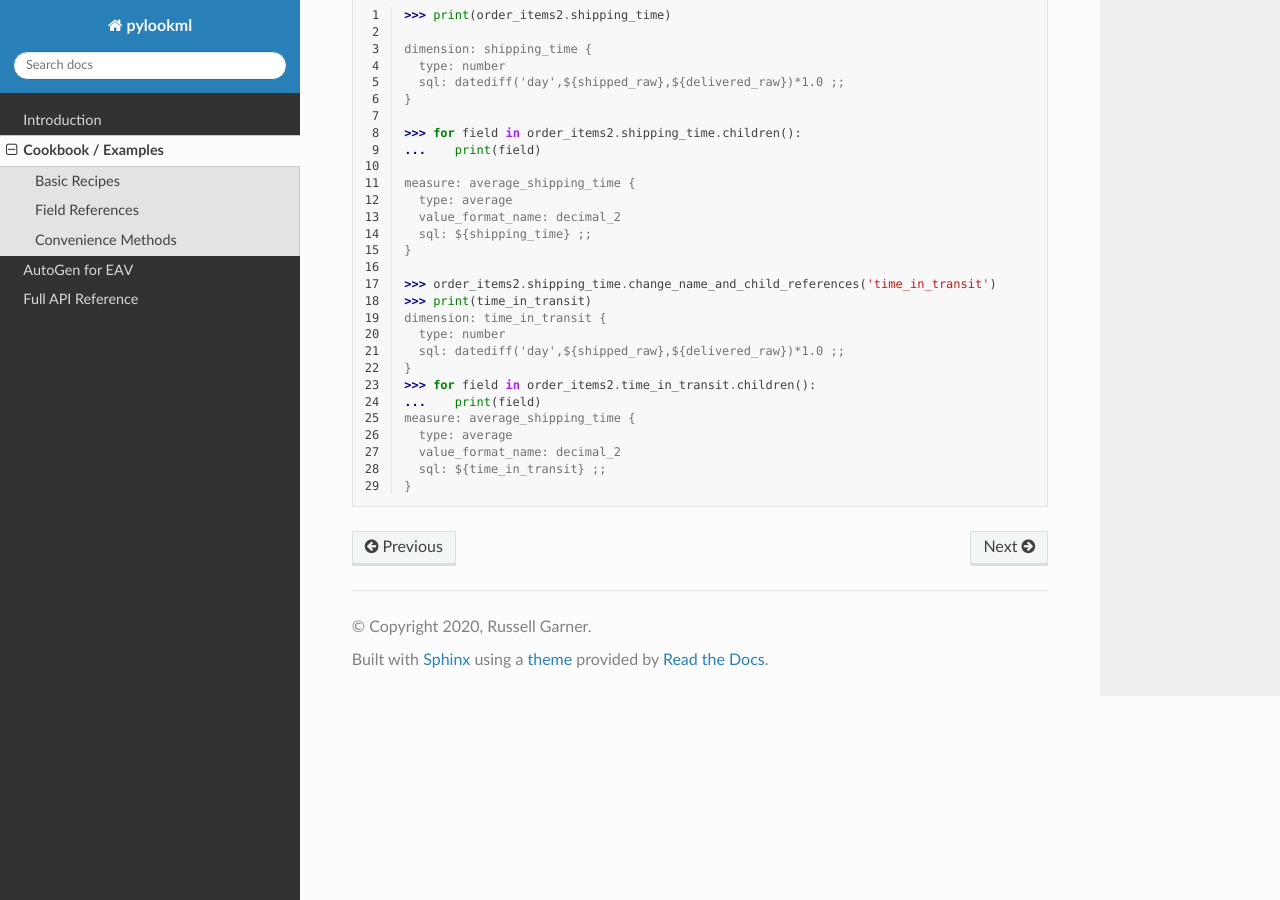
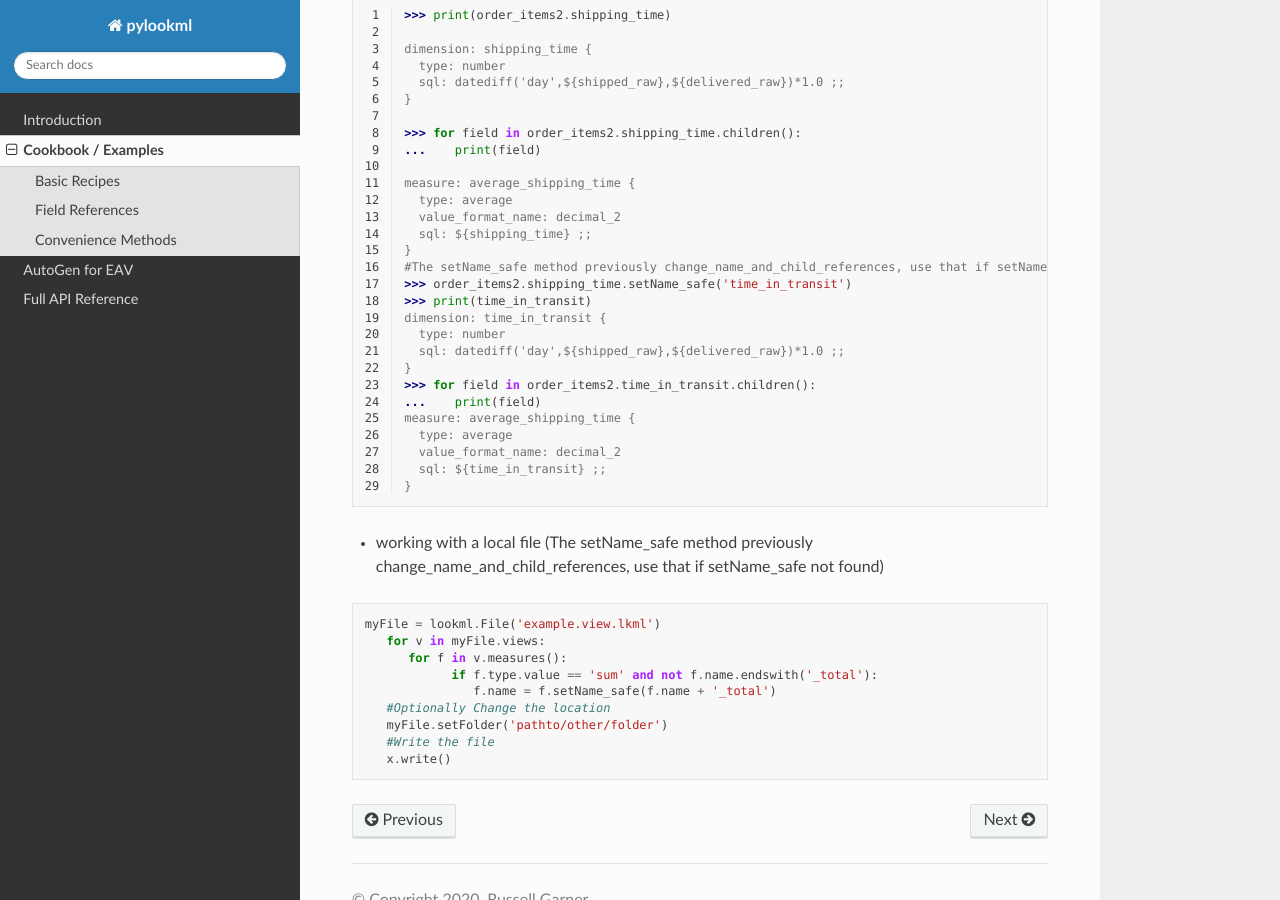
Before and after one commit to looker-open-source/pylookml, a Sphinx documentation site: the page built from lookml/docs/source/examples.rst, in a window 1280 px wide and 900 px high, scrolled down 3201 px. Built offline with Sphinx 7.4.7 and the Read the Docs theme 2.0.0, drawn with Linux system fonts in a browser that asks for light colours.

Commit message:
local file docs

```diff
--- a/lookml/docs/source/examples.rst
+++ b/lookml/docs/source/examples.rst
@@ -207,8 +207,8 @@ Convenience Methods
      value_format_name: decimal_2
      sql: ${shipping_time} ;;
    }
-
-   >>> order_items2.shipping_time.change_name_and_child_references('time_in_transit')
+   #The setName_safe method previously change_name_and_child_references, use that if setName_safe not found
+   >>> order_items2.shipping_time.setName_safe('time_in_transit')
    >>> print(time_in_transit)
    dimension: time_in_transit {
      type: number
@@ -221,3 +221,19 @@ Convenience Methods
      value_format_name: decimal_2
      sql: ${time_in_transit} ;;
    }
+
+
+* working with a local file (The setName_safe method previously change_name_and_child_references, use that if setName_safe not found)
+
+
+.. code-block:: python
+
+   myFile = lookml.File('example.view.lkml')
+      for v in myFile.views:
+         for f in v.measures():
+               if f.type.value == 'sum' and not f.name.endswith('_total'):
+                  f.name = f.setName_safe(f.name + '_total')
+      #Optionally Change the location
+      myFile.setFolder('pathto/other/folder')
+      #Write the file
+      x.write()
```
Also changed, not shown: 2 other files.
